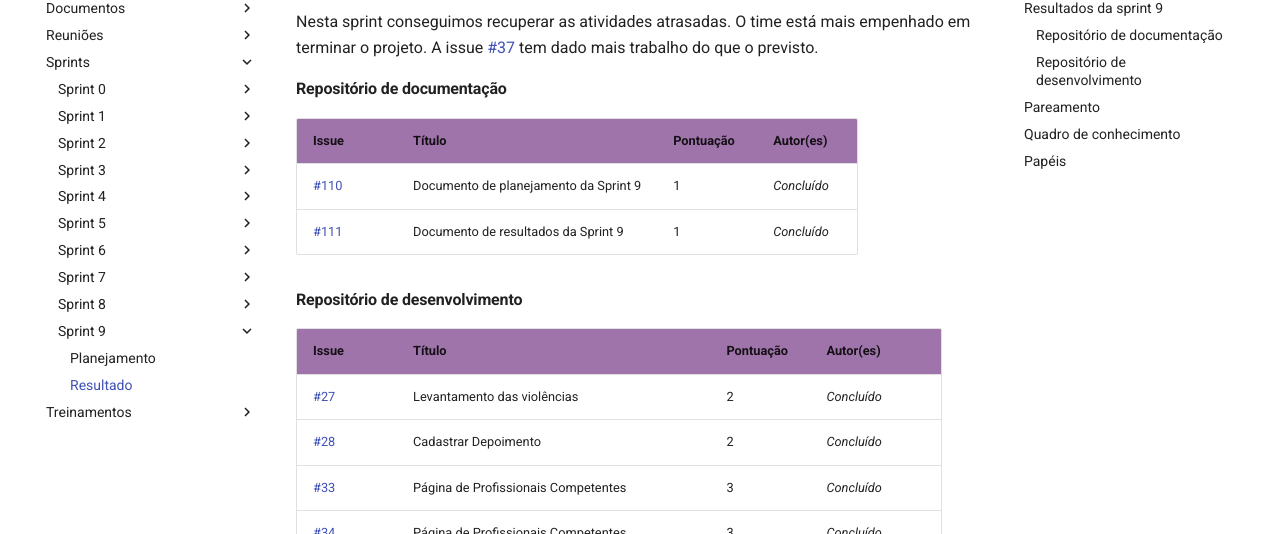
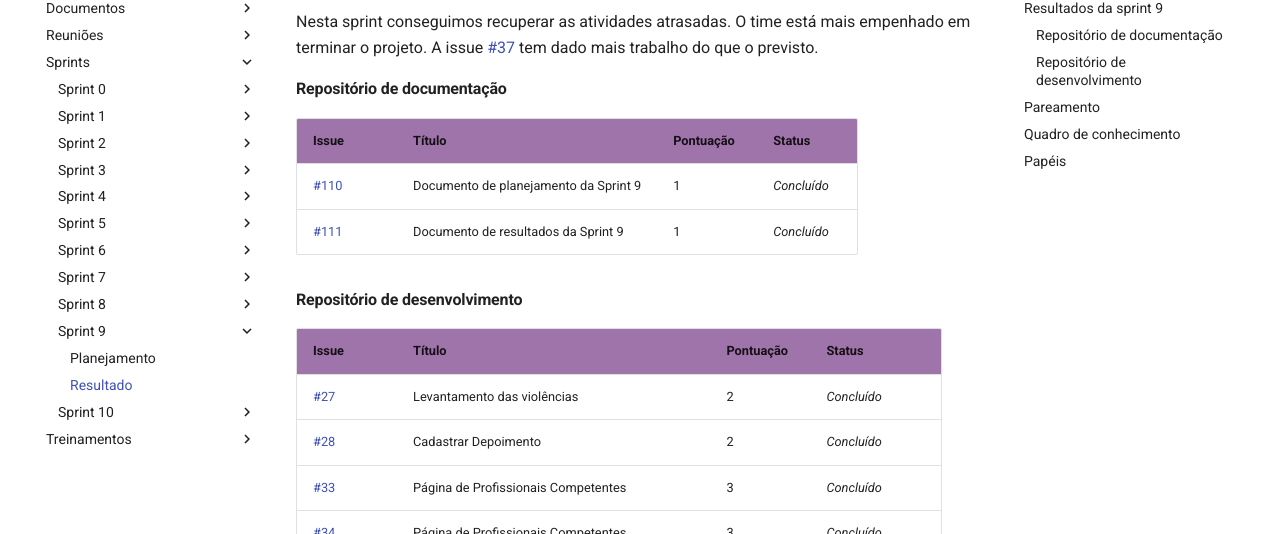
Before and after one commit to fga-eps-mds/2020.2-Violeta-Documentacao, an MkDocs documentation site: the page built from docs/Gerencia/sprints/sprint-9/retrospective_sprint9.md, in a window 1280 px wide and 900 px high, scrolled down 413 px. Shown: the part 127-661 px from the top of the window. Built offline with MkDocs 1.6.1 and Material for MkDocs 9.7.7, drawn with Linux system fonts in a browser that asks for light colours.

Commit message:
Ajustes na sprint 10

```diff
--- a/docs/Gerencia/sprints/sprint-9/retrospective_sprint9.md
+++ b/docs/Gerencia/sprints/sprint-9/retrospective_sprint9.md
@@ -15,14 +15,14 @@ Nesta sprint conseguimos recuperar as atividades atrasadas. O time está mais em
 
 #### Repositório de documentação
 
-| Issue | Título | Pontuação | Autor(es) |
+| Issue | Título | Pontuação | Status |
 |---|---|---|---|
 |[#110](https://github.com/fga-eps-mds/2020.2-Violeta-Documentacao/issues/110)| Documento de planejamento da Sprint 9 | 1 | _Concluído_ |
 |[#111](https://github.com/fga-eps-mds/2020.2-Violeta-Documentacao/issues/111)| Documento de resultados da Sprint 9 | 1 | _Concluído_ |
 
 #### Repositório de desenvolvimento
 
-| Issue | Título | Pontuação | Autor(es) |
+| Issue | Título | Pontuação | Status |
 |---|---|---|---|
 |[#27](https://github.com/fga-eps-mds/2020.2-violeta-desenvolvimento/issues/27)| Levantamento das violências | 2 | _Concluído_ |
 |[#28](https://github.com/fga-eps-mds/2020.2-violeta-desenvolvimento/issues/28)| Cadastrar Depoimento | 2 |_Concluído_ |
--- a/mkdocs.yml
+++ b/mkdocs.yml
@@ -114,6 +114,9 @@ nav:
         - Sprint 9:
           - "Planejamento": "Gerencia/sprints/sprint-9/planning_sprint9.md"
           - "Resultado": "Gerencia/sprints/sprint-9/retrospective_sprint9.md"
+        - Sprint 10:
+          - "Planejamento": "Gerencia/sprints/sprint-10/planning_sprint10.md"
+          - "Resultado": "Gerencia/sprints/sprint-10/retrospective_sprint10.md"
     - Treinamentos:
         - "Treinamento de EPS para MDS": "Gerencia/documentacao/treinamentos.md"
 extra_css:
```
